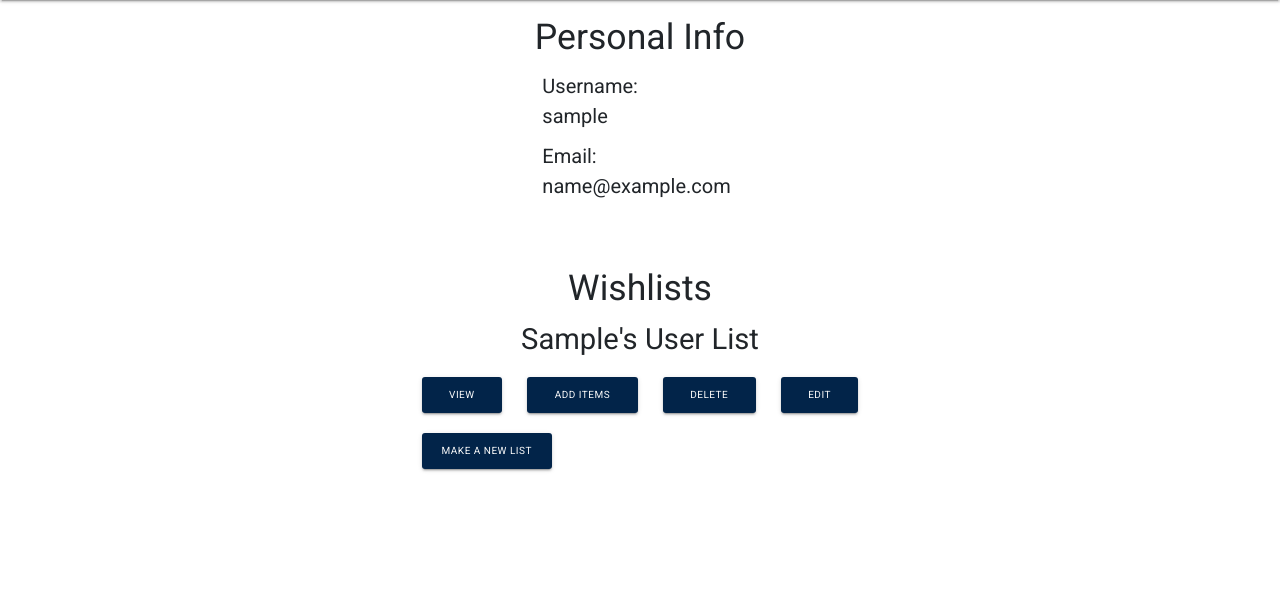
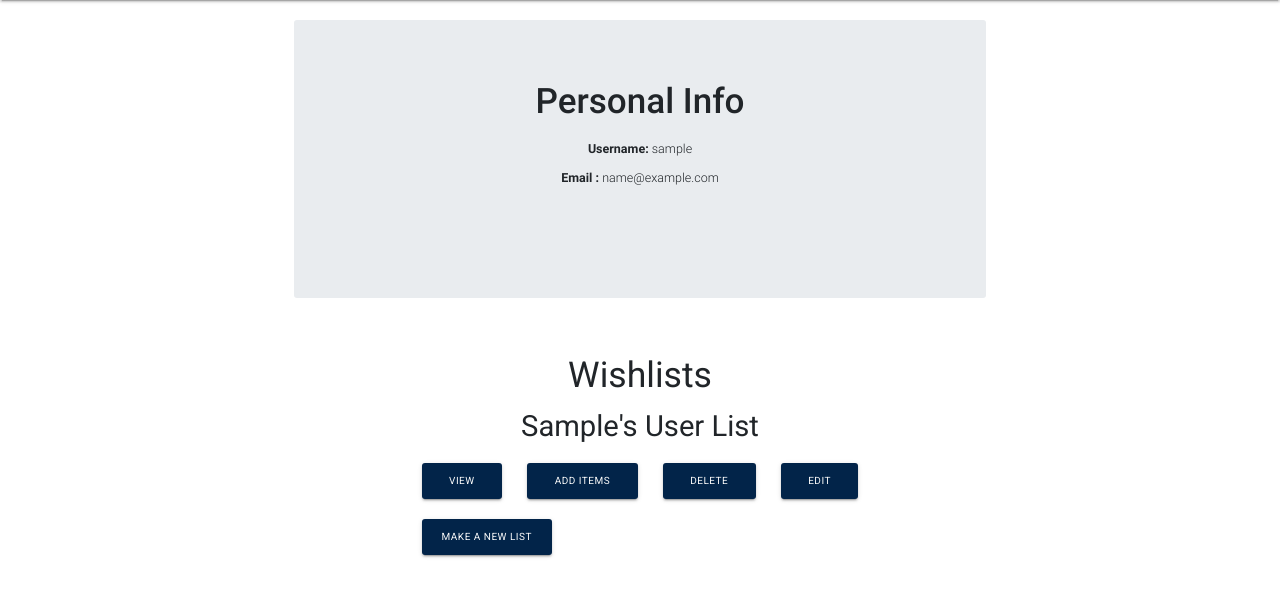
Before and after one commit to geminerald/pressie, a Flask app: a page that uses templates/pages/profile.html in a window 1280 px wide. Shown: the part 64-661 px from the top of the page. Run offline with Flask 2, Linux system fonts and the light colour scheme; the visitor is signed in with stand-in values (Sample User, id 1); a database or web service that is not in the repository returns one stand-in record (values such as "Sample title"); some libraries are stand-ins or nearby versions.

Commit message:
added large element for profile info and styles

```diff
--- a/static/style/style.css
+++ b/static/style/style.css
@@ -251,6 +251,14 @@ nav .brand-logo{
 }
 
 
+/*Profile Page*/
+.my-info{
+    width: 80%;
+    margin: 2rem;
+    border-radius: 5px;
+}
+
+
 /*Finder Page*/
 
 
--- a/templates/pages/profile.html
+++ b/templates/pages/profile.html
@@ -1,16 +1,14 @@
 {% extends 'base.html' %}
 {% block content %}
 <div class="row my-info sort-column">
-	<h2>Personal Info</h2>
-
-	<div class="row sort-column">
-		<div class="col-lg-3 col-md-6 col-xs-12">
-			Username: <p>{{user.username}}</p>
-		</div>
-		<div class="col-lg-3 col-md-6 col-xs-12">
-			Email: <p>{{user.email}}</p>
+	<div class="jumbotron">
+		<div class="container">
+			<h1 class="display-4"> <strong> Personal Info</strong></h1>
+			<p class="lead"> <b> Username: </b> {{user.username}}</p>
+			<p class="lead"> <b> Email : </b> {{user.email}}</p>
 		</div>
 	</div>
+
 </div>
 <div class="my-wishlists row">
 	<div class="wishlists">
```
